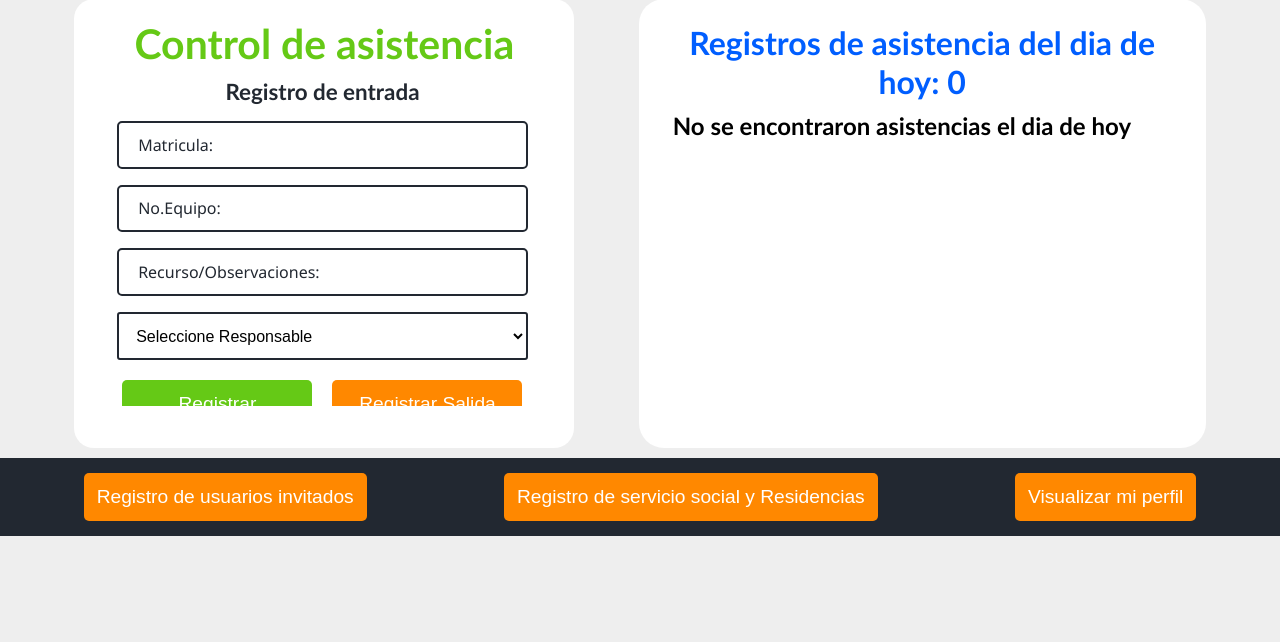
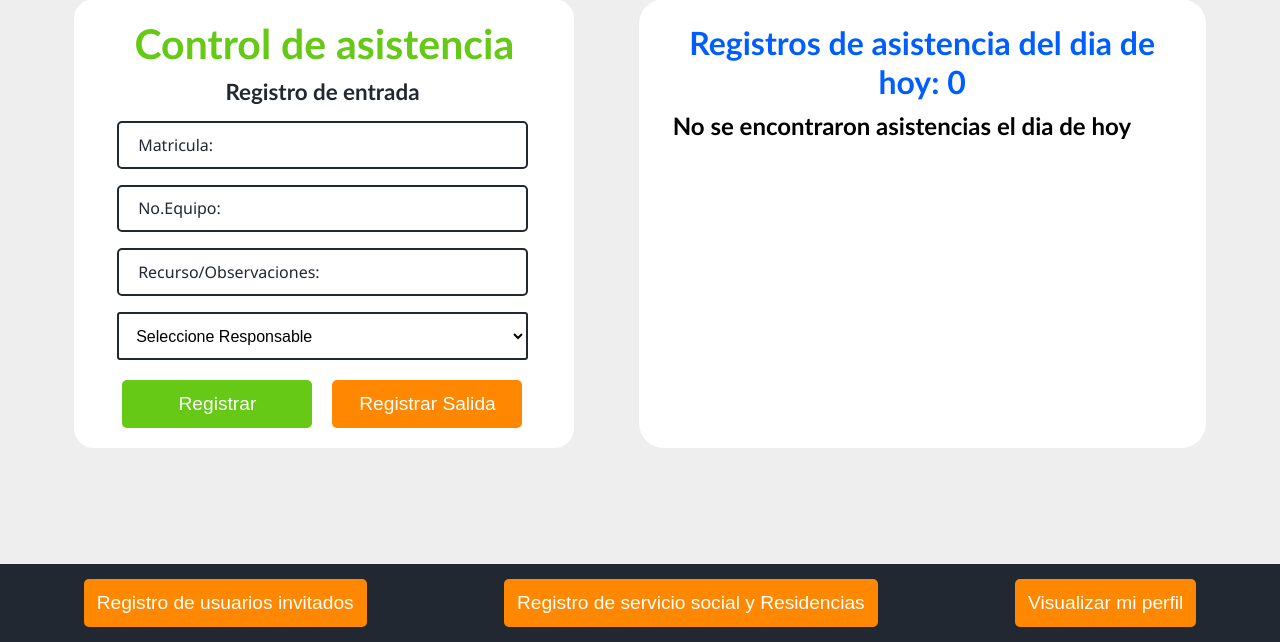
Before and after one commit to Torres456/Asistencias, a PHP site: page / in a window 1280 px wide. Shown: the part 158-800 px from the top of the page. Run offline with PHP 8.4, Linux system fonts and the light colour scheme; data that the repository does not hold is empty.

Commit message:
Modificacion de fotter

```diff
--- a/css/index.css
+++ b/css/index.css
@@ -10,6 +10,7 @@
 /* Preloader */
 .hidden{
   overflow: hidden;
+  position: relative;
 }
 .centrado{
   position: fixed;
@@ -118,13 +119,13 @@
 
   .Carrucel{
     width: 90%;
-    height: 80%;
+    height: 100%;
     margin: 0 auto;
     overflow: hidden;
 }
 
 .Box_Carrucel{
-    height: 100%;
+    /* height: 100%; */
     width: 200%;
     display:flex;
     transition: all .5s ease;
@@ -341,13 +342,13 @@
   }
 
   .Fotter{
+    position: absolute;
     left: 0;
     bottom: 0;
     display: flex;
     width: 100%;
     background-color: #222831;
     padding: 15px;
-    bottom: 0;
     flex-wrap: wrap;
     justify-content:space-around;
   }
```
